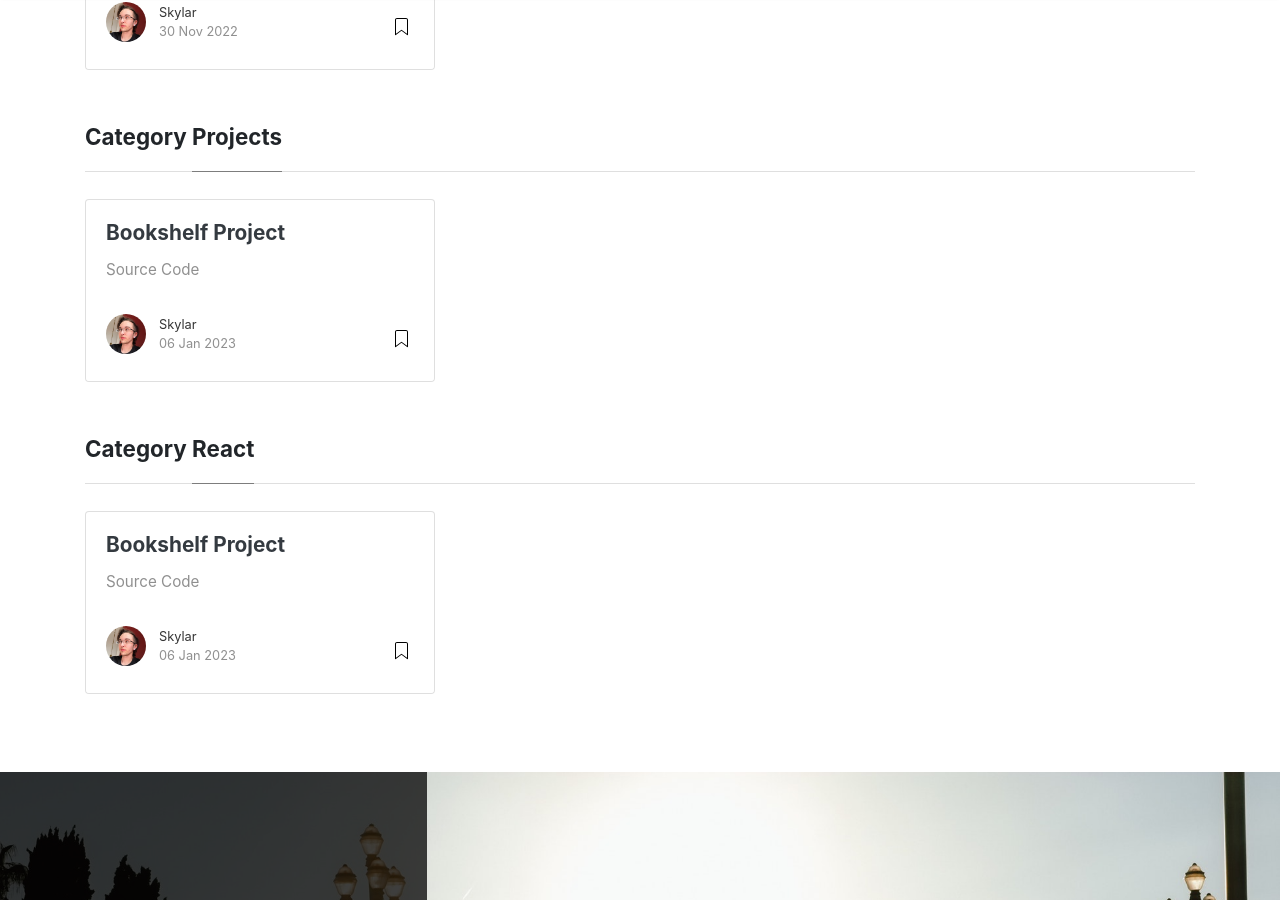
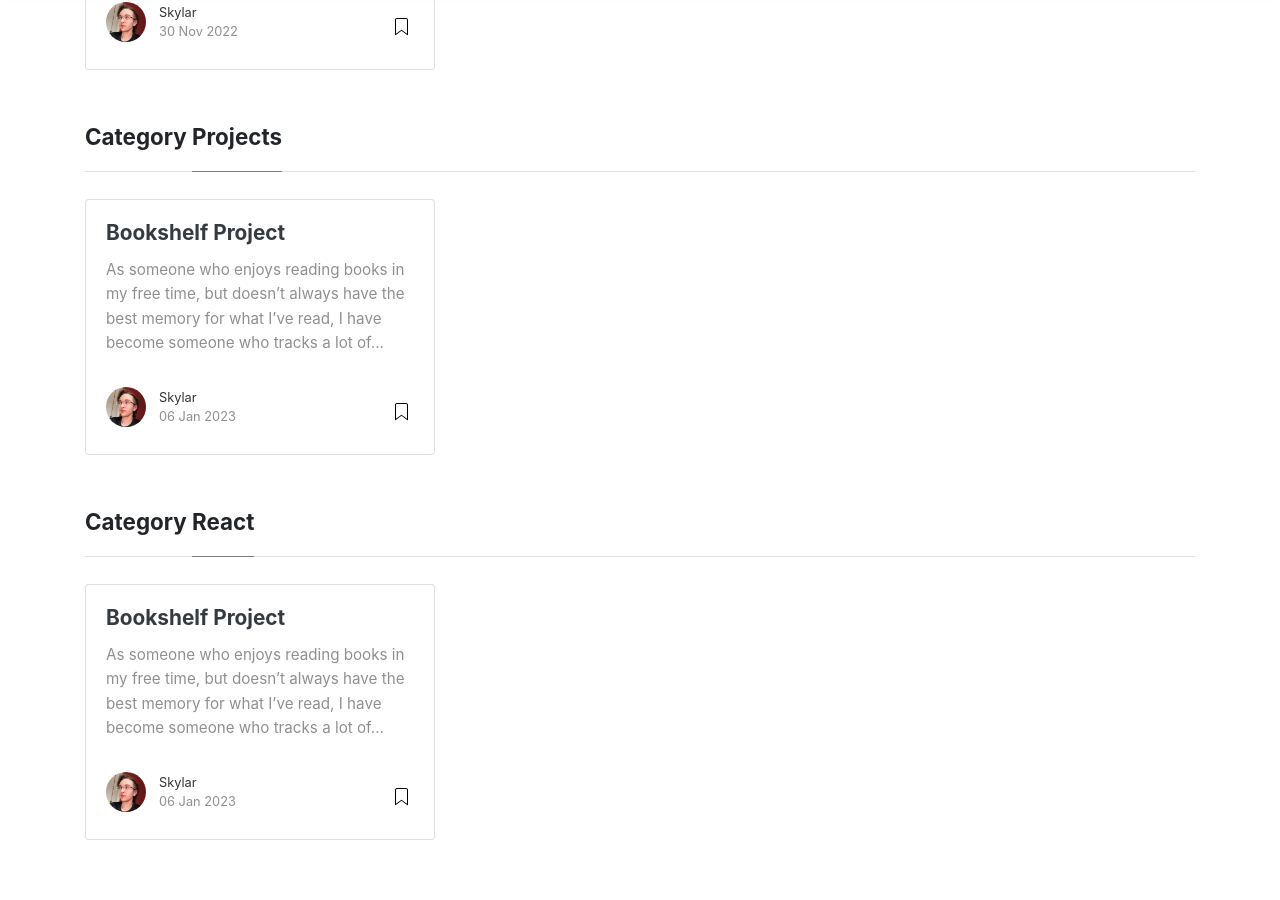
Before and after one commit to oneexists/oneexists.github.io, a Jekyll site: the page built from _pages/categories.md, in a window 1280 px wide and 900 px high, scrolled down 4150 px. Built offline with Jekyll 4.4.1, drawn with Linux system fonts in a browser that asks for light colours; nearby versions of some CDN libraries; some of the changed text lies outside the part shown.

Commit message:
updated project description

```diff
--- a/_posts/2023-01-06-bookshelf-project.md
+++ b/_posts/2023-01-06-bookshelf-project.md
@@ -5,14 +5,20 @@ author: skylar_lynner
 categories: [ projects, java, react ]
 ---
 
+As someone who enjoys reading books in my free time, but doesn't always have
+the best memory for what I've read, I have become someone who tracks a lot of
+my reading. I have tried keeping physical notes in notebooks and on various
+websites, so I'm in the process of creating a web application that will give
+me the reading statistics I'm interested in and provide a place to keep my
+notes together.
+
+Some motivations for creating this project include
+[Ryan Holiday's Note Taking System](https://ryanholiday.medium.com/this-simple-note-taking-method-will-help-you-read-more-and-remember-what-youve-read-2cdf8010801)
+and [Taking Book Notes (How to Start) by Tiago Forte](https://www.youtube.com/watch?v=fES9ZrLXY9s).
+
 ## Source Code
 
 [![oneexists/Bookshelf - GitHub](https://gh-card.dev/repos/oneexists/Bookshelf.svg)](https://github.com/oneexists/Bookshelf)
-
-## Description
-
-Keep all of your reading notes together in one place. Add books to your
-bookshelf and track your reading habits.
 
 ## Languages, Frameworks, Technologies
 
```
